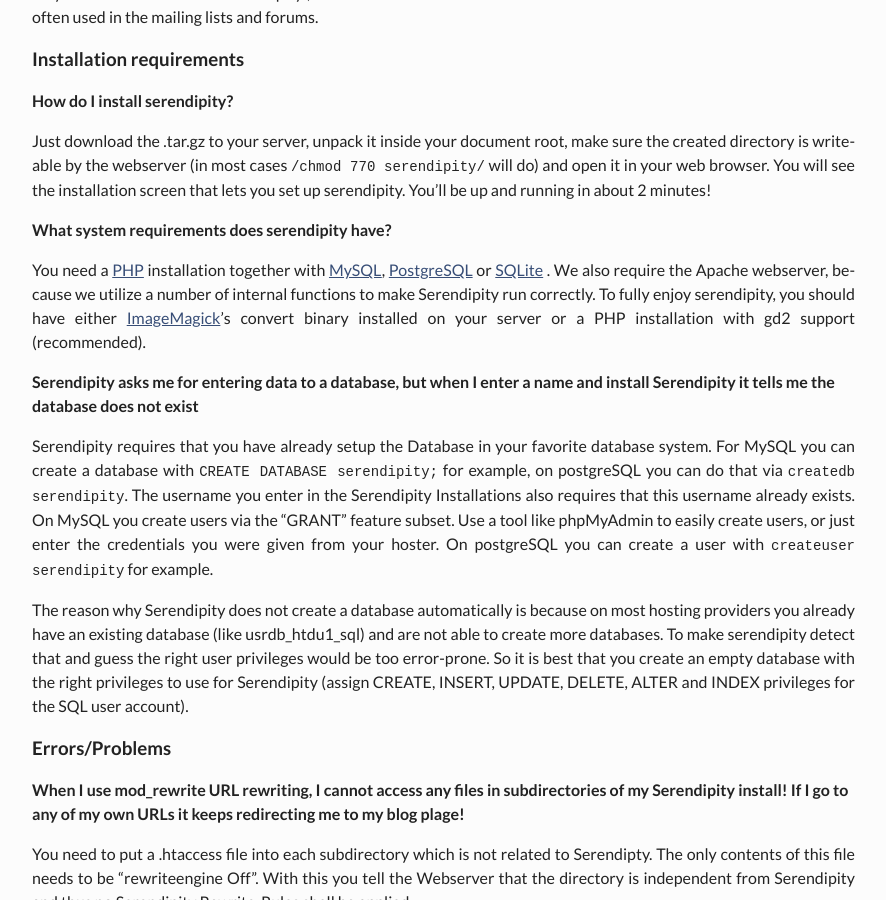
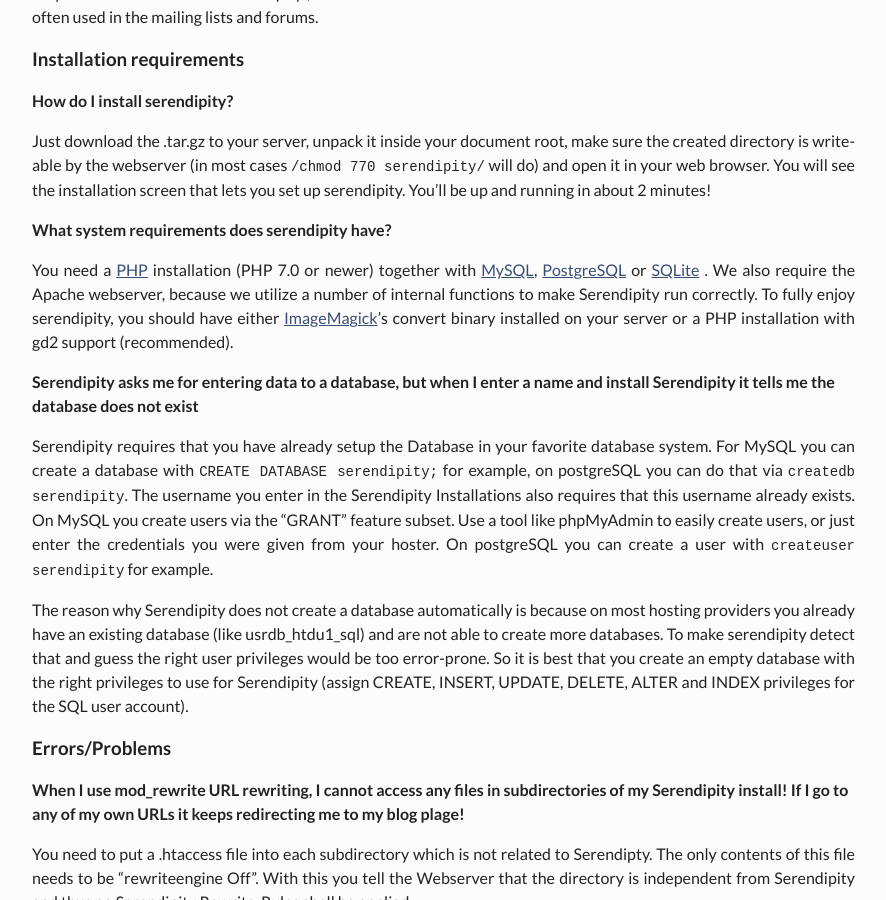
Before and after one commit to s9y/s9y.github.io, a Jekyll site: the page built from docs/faq/index.md, in a window 1280 px wide and 900 px high, scrolled down 1656 px. Shown: the whole window, without its empty margins (339-1225 px from the left). Built offline with Jekyll 4.4.1, drawn with Linux system fonts in a browser that asks for light colours.

Commit message:
Document PHP 7.0 as minimal version.
Signed-off-by: Thomas Hochstein <thh@inter.net>

```diff
--- a/docs/faq/index.md
+++ b/docs/faq/index.md
@@ -29,7 +29,7 @@ Just download the .tar.gz to your server, unpack it inside your document root, m
 
 #### What system requirements does serendipity have?
 
-You need a [PHP](http://php.net) installation together with [MySQL](https://www.mysql.com), [PostgreSQL](https://www.postgresql.org) or [SQLite](https://www.sqlite.org/) . We also require the Apache webserver, because we utilize a number of internal functions to make Serendipity run correctly. To fully enjoy serendipity, you should have either [ImageMagick](http://www.imagick.org)'s convert binary installed on your server or a PHP installation with gd2 support (recommended).
+You need a [PHP](http://php.net) installation (PHP 7.0 or newer) together with [MySQL](https://www.mysql.com), [PostgreSQL](https://www.postgresql.org) or [SQLite](https://www.sqlite.org/) . We also require the Apache webserver, because we utilize a number of internal functions to make Serendipity run correctly. To fully enjoy serendipity, you should have either [ImageMagick](http://www.imagick.org)'s convert binary installed on your server or a PHP installation with gd2 support (recommended).
 
 #### Serendipity asks me for entering data to a database, but when I enter a name and install Serendipity it tells me the database does not exist
 
```
